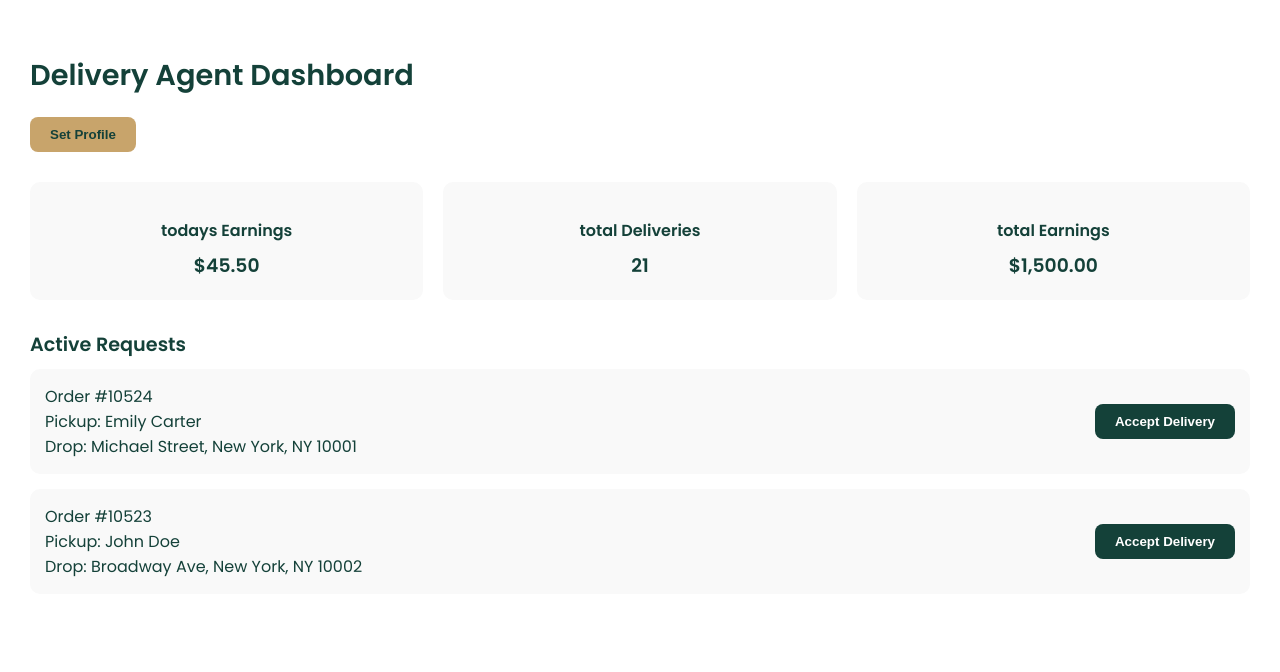
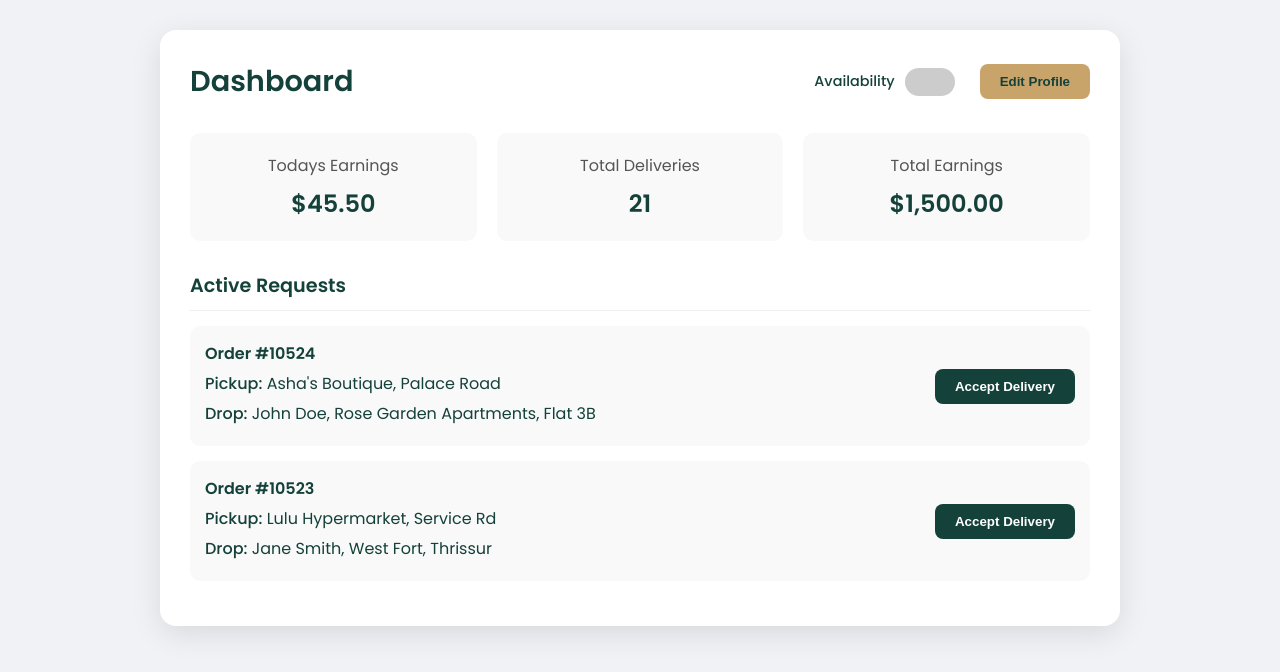
Before and after one commit to Mariya-004/AroundU, a React (Create React App) app in the folder frontend/: page /delivery-dashboard in a window 1280 px wide. Shown: the top 672 px of the page. Built offline with nearby package versions, Linux system fonts and the light colour scheme; no server answers.

Commit message:
added toggle and modified deliveryagent dashboard

```diff
--- a/frontend/src/pages/deliveryagentdashboard.jsx
+++ b/frontend/src/pages/deliveryagentdashboard.jsx
@@ -1,9 +1,15 @@
-import React from "react";
+import React, { useState, useEffect } from "react";
 import { useNavigate } from "react-router-dom";
+
+// This is a self-contained component. Dynamic styles are injected into the document's head.
 
 export default function DeliveryAgentDashboard() {
     const navigate = useNavigate();
+    const [isAvailable, setIsAvailable] = useState(false);
+    const [isLoading, setIsLoading] = useState(true);
+    const [error, setError] = useState('');
 
+    // --- MOCK DATA (replace with API calls) ---
     const stats = {
         todaysEarnings: "$45.50",
         totalDeliveries: 21,
@@ -11,92 +17,194 @@ export default function DeliveryAgentDashboard() {
     };
 
     const activeRequests = [
-    {
-      id: "#10524",
-      pickup: "Emily Carter",
-      drop: "Michael Street, New York, NY 10001",
+        { id: "#10524", pickup: "Asha's Boutique, Palace Road", drop: "John Doe, Rose Garden Apartments, Flat 3B" },
+        { id: "#10523", pickup: "Lulu Hypermarket, Service Rd", drop: "Jane Smith, West Fort, Thrissur" },
+    ];
+    // --- END MOCK DATA ---
+
+    // Fetch agent's current availability status on load
+    useEffect(() => {
+        const fetchStatus = async () => {
+            try {
+                const token = localStorage.getItem("token");
+                const res = await fetch("https://asia-south1-aroundu-473113.cloudfunctions.net/deliveryagent-profile", {
+                    method: 'GET',
+                    headers: { 'Authorization': `Bearer ${token}` }
+                });
+
+                if (res.ok) {
+                    const data = await res.json();
+                    // Assumes your API response will have an `isAvailable` boolean field
+                    setIsAvailable(data.isAvailable || false);
+                } else {
+                   setError("Could not fetch profile status.");
+                }
+            } catch (err) {
+                setError("Server error while fetching status.");
+            } finally {
+                setIsLoading(false);
+            }
+        };
+
+        fetchStatus();
+    }, []);
+
+
+    // Handle the toggle change and update the backend
+    const handleAvailabilityToggle = async () => {
+        const newStatus = !isAvailable;
+        setIsAvailable(newStatus); // Optimistic UI update
+
+        try {
+             const token = localStorage.getItem("token");
+             // This API call updates the user's profile with the new availability status.
+             // You will need to add a field like `isAvailable` to your User schema.
+             const res = await fetch("https://asia-south1-aroundu-473113.cloudfunctions.net/deliveryagent-profile", {
+                 method: "POST",
+                 headers: {
+                     "Content-Type": "application/json",
+                     Authorization: `Bearer ${token}`,
                  },
-    {
-      id: "#10523",
-      pickup: "John Doe",
-      drop: "Broadway Ave, New York, NY 10002",
-    },
-  ];
+                 // Send only the field that needs to be updated
+                 body: JSON.stringify({ isAvailable: newStatus }),
+             });
+
+             if (!res.ok) {
+                 // If the API call fails, revert the toggle state and show an error
+                 setIsAvailable(!newStatus);
+                 alert("Failed to update availability. Please try again.");
+             }
+        } catch (error) {
+            setIsAvailable(!newStatus);
+            alert("A server error occurred. Please try again.");
+        }
+    };
+
+    if (isLoading) {
+        return (
+            <div style={styles.container}>
+                <div style={styles.loader}></div>
+                <p style={{color: '#144139', marginTop: '10px'}}>Loading Dashboard...</p>
+            </div>
+        );
+    }
+
 
     return (
-    <div style={{ background: "#fff", minHeight: "100vh", padding: "30px", fontFamily: "Poppins, sans-serif", color: "#144139" }}>
-      <h2 style={{ fontSize: "1.8rem", marginBottom: "20px" }}>Delivery Agent Dashboard</h2>
-
-      {/* Set Profile Button */}
-      <div style={{ marginBottom: "20px" }}>
+        <div style={styles.container}>
+            <div style={styles.card}>
+                <div style={styles.header}>
+                    <h2 style={styles.title}>Dashboard</h2>
+                    <div style={styles.controls}>
+                        <div style={styles.availability}>
+                            <span style={styles.availabilityLabel}>Availability</span>
+                            <label style={styles.switch}>
+                                <input type="checkbox" checked={isAvailable} onChange={handleAvailabilityToggle} />
+                                <span style={{...styles.slider, ...(isAvailable ? styles.sliderChecked : {})}}></span>
+                            </label>
+                        </div>
                         <button
-          style={{
-            ...actionBtnStyle,
-            background: "#C8A46B",
-            color: "#144139",
-            marginBottom: "10px"
-          }}
+                            style={styles.profileBtn}
                             onClick={() => navigate("/deliveryagent-setprofile")}
+                            className="profile-btn-hover"
                         >
-          Set Profile
+                            Edit Profile
                         </button>
+                    </div>
                 </div>
 
                 {/* Stats */}
-      <div style={{ display: "flex", gap: "20px", flexWrap: "wrap", marginBottom: "30px" }}>
+                <div style={styles.statsGrid}>
                     {Object.entries(stats).map(([label, value]) => (
-          <div
-            key={label}
-            style={{
-              flex: "1 1 200px",
-              background: "#f9f9f9",
-              padding: "20px",
-              borderRadius: "10px",
-              textAlign: "center",
-              fontWeight: "600",
-            }}
-          >
-            <p style={{ marginBottom: "8px" }}>{label.replace(/([A-Z])/g, " $1")}</p>
-            <h3 style={{ margin: 0 }}>{value}</h3>
+                        <div key={label} style={styles.statItem}>
+                            <p style={styles.statLabel}>{label.replace(/([A-Z])/g, " $1")}</p>
+                            <h3 style={styles.statValue}>{value}</h3>
                         </div>
                     ))}
                 </div>
 
                 {/* Active Requests */}
                 <div>
-        <h3 style={{ fontSize: "1.2rem", marginBottom: "10px" }}>Active Requests</h3>
-        {activeRequests.map((req) => (
-          <div
-            key={req.id}
-            style={{
-              background: "#f9f9f9",
-              padding: "15px",
-              borderRadius: "10px",
-              marginBottom: "15px",
-              display: "flex",
-              justifyContent: "space-between",
-              alignItems: "center",
-            }}
-          >
-            <div>
-              <p style={{ margin: 0 }}>Order {req.id}</p>
-              <p style={{ margin: 0 }}>Pickup: {req.pickup}</p>
-              <p style={{ margin: 0 }}>Drop: {req.drop}</p>
+                    <h3 style={styles.sectionTitle}>Active Requests</h3>
+                    {activeRequests.length > 0 ? activeRequests.map((req) => (
+                        <div key={req.id} style={styles.requestItem}>
+                            <div style={styles.requestInfo}>
+                                <p style={{ ...styles.requestText, fontWeight: '600' }}>Order {req.id}</p>
+                                <p style={styles.requestText}><span style={{fontWeight: 500}}>Pickup:</span> {req.pickup}</p>
+                                <p style={styles.requestText}><span style={{fontWeight: 500}}>Drop:</span> {req.drop}</p>
                             </div>
-            <button style={actionBtnStyle}>Accept Delivery</button>
+                            <button style={styles.actionBtn} className="action-btn-hover">Accept Delivery</button>
                         </div>
-        ))}
+                    )) : <p>No active requests right now.</p>}
+                </div>
             </div>
         </div>
     );
 }
 
-const actionBtnStyle = {
-  padding: "10px 20px",
-  background: "#144139",
-  color: "#fff",
-  border: "none",
-  borderRadius: "8px",
-  cursor: "pointer",
-  fontWeight: "bold",
+
+// --- STYLES ---
+const styles = {
+    container: { background: "#f0f2f5", minHeight: "100vh", display: 'flex', justifyContent: 'center', alignItems: 'flex-start', padding: "30px", fontFamily: "'Poppins', sans-serif", color: "#144139" },
+    card: { background: "#fff", padding: "30px", borderRadius: "16px", boxShadow: "0 8px 30px rgba(0, 0, 0, 0.1)", width: '100%', maxWidth: '900px' },
+    header: { display: 'flex', justifyContent: 'space-between', alignItems: 'center', marginBottom: '30px', flexWrap: 'wrap', gap: '20px' },
+    title: { fontSize: "1.8rem", margin: 0 },
+    controls: { display: 'flex', alignItems: 'center', gap: '25px' },
+    availability: { display: 'flex', alignItems: 'center', gap: '10px' },
+    availabilityLabel: { fontWeight: '500', fontSize: '0.9rem' },
+    profileBtn: { padding: "10px 20px", background: "#C8A46B", color: "#144139", border: "none", borderRadius: "8px", cursor: "pointer", fontWeight: "bold", transition: 'all 0.3s' },
+    statsGrid: { display: "grid", gridTemplateColumns: "repeat(auto-fit, minmax(180px, 1fr))", gap: "20px", marginBottom: "30px" },
+    statItem: { background: "#f9f9f9", padding: "20px", borderRadius: "10px", textAlign: "center" },
+    statLabel: { margin: "0 0 8px 0", textTransform: 'capitalize', color: '#555' },
+    statValue: { margin: 0, fontSize: '1.5rem' },
+    sectionTitle: { fontSize: "1.2rem", marginBottom: "15px", borderBottom: '1px solid #eee', paddingBottom: '10px' },
+    requestItem: { background: "#f9f9f9", padding: "15px", borderRadius: "10px", marginBottom: "15px", display: "flex", justifyContent: "space-between", alignItems: "center", flexWrap: 'wrap', gap: '15px' },
+    requestInfo: { flex: '1 1 300px' },
+    requestText: { margin: "0 0 5px 0" },
+    actionBtn: { padding: "10px 20px", background: "#144139", color: "#fff", border: "none", borderRadius: "8px", cursor: "pointer", fontWeight: "bold", transition: 'all 0.3s' },
+    loader: { border: '5px solid #f3f3f3', borderTop: '5px solid #C8A46B', borderRadius: '50%', width: '50px', height: '50px', animation: 'spin 1s linear infinite' },
+    // Toggle Switch Styles
+    switch: { position: 'relative', display: 'inline-block', width: '50px', height: '28px' },
+    slider: { position: 'absolute', cursor: 'pointer', top: 0, left: 0, right: 0, bottom: 0, backgroundColor: '#ccc', transition: '.4s', borderRadius: '34px' },
+    sliderChecked: { backgroundColor: '#4CAF50' },
 };
+// Add invisible input to the switch
+styles.switch.input = { opacity: 0, width: 0, height: 0 };
+// Add the 'before' pseudo-element for the thumb
+styles.slider.before = { position: 'absolute', content: '""', height: '20px', width: '20px', left: '4px', bottom: '4px', backgroundColor: 'white', transition: '.4s', borderRadius: '50%' };
+
+// --- DYNAMIC CSS FOR PSEUDO-ELEMENTS & ANIMATIONS ---
+const dynamicCSS = `
+  @import url('https://fonts.googleapis.com/css2?family=Poppins:wght@400;500;600&display=swap');
+
+  input:checked + span {
+      background-color: #2E7D32; /* A darker green */
+  }
+
+  input:checked + span:before {
+      transform: translateX(22px);
+  }
+
+  .profile-btn-hover:hover {
+      background-color: #b7905a;
+      transform: translateY(-2px);
+  }
+
+  .action-btn-hover:hover {
+      background-color: #0d2a25;
+      transform: translateY(-2px);
+  }
+
+  @keyframes spin {
+    0% { transform: rotate(0deg); }
+    100% { transform: rotate(360deg); }
+  }
+`;
+
+// Inject styles into the head
+if (!document.getElementById('dynamic-styles-delivery-dashboard')) {
+    const styleSheet = document.createElement("style");
+    styleSheet.id = 'dynamic-styles-delivery-dashboard';
+    styleSheet.innerText = dynamicCSS;
+    document.head.appendChild(styleSheet);
+}
```
Lines whose indentation alone changed are shown as unchanged.
